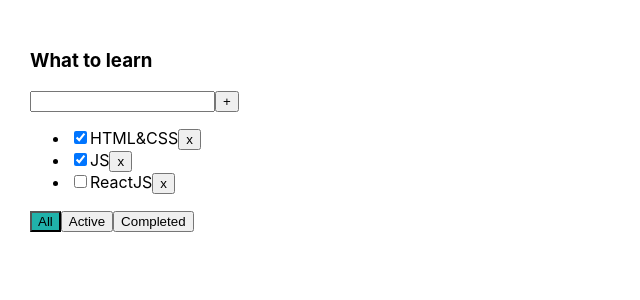
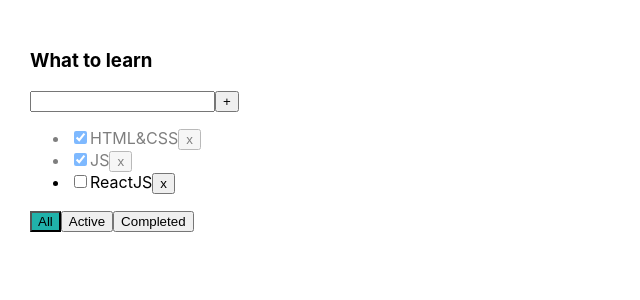
Before and after one commit to ElenaWebDev984/todolist-03-Igor, a React (Vite) app: page / in a window 1280 px wide. Shown: the top 300 px of the page, without its empty margins (0-640 px from the left). Built offline with nearby package versions, Linux system fonts and the light colour scheme.

Commit message:
add opacity for task.isDone

```diff
--- a/src/App.css
+++ b/src/App.css
@@ -18,3 +18,7 @@
 .activeFilter {
     background-color: lightseagreen;
 }
+
+.isDone {
+    opacity: 0.5;
+}
--- a/src/TodolistItem.tsx
+++ b/src/TodolistItem.tsx
@@ -33,7 +33,7 @@
         }
 
         return (
-            <li key={task.id}>
+            <li className={task.isDone ? 'isDone' : ''} key={task.id}>
                 <input type="checkbox"
                        checked={task.isDone}
                        onChange={onChangeHandler}
```
